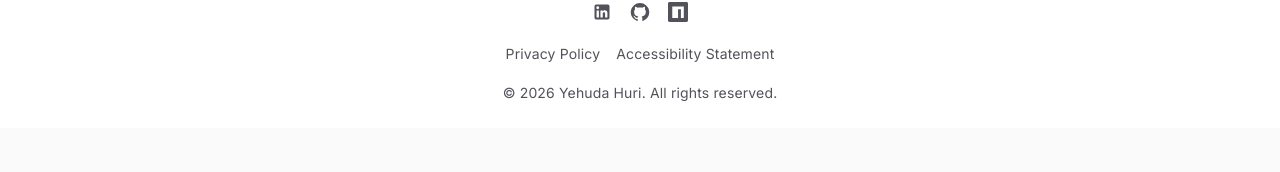
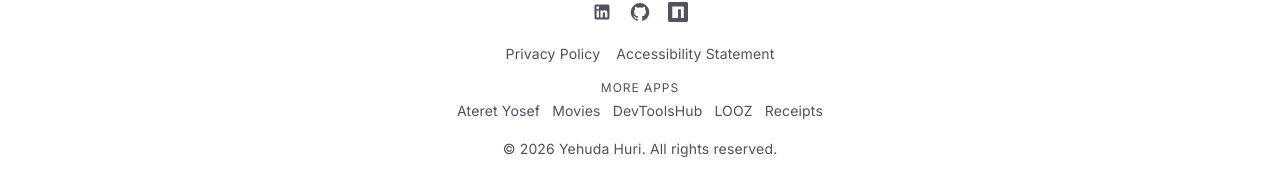
Before and after one commit to udah1/yehuda-huri-site, a React (Vite) app in the folder frontend/: page / in a window 1280 px wide. Shown: the part 2858-3030 px from the top of the page. Before the commit the page ends 2986 px from the top, so only its background shows below. Built offline with nearby package versions, Linux system fonts and the light colour scheme; no server answers.

Commit message:
gallery: fix RTL arrow direction (inline style bypasses stylis flip); footer: add 'more apps' links

```diff
--- a/frontend/src/components/layout/SiteFooter/SiteFooter.tsx
+++ b/frontend/src/components/layout/SiteFooter/SiteFooter.tsx
@@ -3,6 +3,7 @@ import { Link as RouterLink } from 'react-router-dom';
 import { useTranslation } from 'react-i18next';
 import { LAYOUT } from '../../../config/constants/layout';
 import { ROUTES } from '../../../config/routes';
+import { MORE_APPS } from '../../../config/marketing/moreApps';
 import { SocialLinks } from '../../common/SocialLinks';
 import type { SiteFooterProps } from './SiteFooter.types';
 
@@ -39,6 +40,31 @@ export const SiteFooter = ({
             {t('legal.footer.accessibility')}
           </Link>
         </Stack>
+
+        <Stack spacing={0.75} alignItems="center">
+          <Typography
+            variant="overline"
+            color="text.secondary"
+            sx={{ letterSpacing: '0.08em', lineHeight: 1 }}
+          >
+            {t('marketing.footer.moreApps')}
+          </Typography>
+          <Stack direction="row" spacing={1.5} flexWrap="wrap" justifyContent="center" useFlexGap>
+            {MORE_APPS.map((app) => (
+              <Link
+                key={app.url}
+                href={app.url}
+                target="_blank"
+                rel="noopener noreferrer"
+                variant="body2"
+                color="text.secondary"
+                underline="hover"
+              >
+                {app.name}
+              </Link>
+            ))}
+          </Stack>
+        </Stack>
         <Typography variant="body2" color="text.secondary" sx={{ userSelect: 'none', textAlign: 'center' }}>
           {t('marketing.footer.copyright', { year: currentYear })}{' '}
           <Box component="span" onClick={onDebugTap} sx={{ cursor: 'default', '&:active': { opacity: 0.5 } }}>
--- a/frontend/src/components/marketing/PortfolioImageGallery/PortfolioImageGallery.tsx
+++ b/frontend/src/components/marketing/PortfolioImageGallery/PortfolioImageGallery.tsx
@@ -240,7 +240,8 @@ export const PortfolioImageGallery = ({
               aria-label={t('marketing.portfolio.previousImage')}
               onClick={() => stepImage(-1)}
               size="small"
-              sx={{ ...arrowButtonSx, left: 8 }}
+              style={{ left: 8 }}
+              sx={arrowButtonSx}
             >
               <ChevronLeftIcon fontSize="small" />
             </IconButton>
@@ -248,7 +249,8 @@ export const PortfolioImageGallery = ({
               aria-label={t('marketing.portfolio.nextImage')}
               onClick={() => stepImage(1)}
               size="small"
-              sx={{ ...arrowButtonSx, right: 8 }}
+              style={{ right: 8 }}
+              sx={arrowButtonSx}
             >
               <ChevronRightIcon fontSize="small" />
             </IconButton>
--- a/frontend/src/config/locales/en.json
+++ b/frontend/src/config/locales/en.json
@@ -58,6 +58,7 @@
       "copyright": "© {{year}}",
       "developerName": "Yehuda Huri.",
       "allRightsReserved": "All rights reserved.",
+      "moreApps": "More apps",
       "debug": "Debug"
     },
     "a11y": {
--- a/frontend/src/config/locales/he.json
+++ b/frontend/src/config/locales/he.json
@@ -58,6 +58,7 @@
       "copyright": "© {{year}}",
       "developerName": "יהודה חורי.",
       "allRightsReserved": "כל הזכויות שמורות.",
+      "moreApps": "עוד אפליקציות",
       "debug": "דיבאג"
     },
     "a11y": {
--- /dev/null
+++ b/frontend/src/config/marketing/moreApps.ts
@@ -0,0 +1,13 @@
+/** Compact "more apps" list shown in the footer — everything Yehuda ships, portfolio or not. */
+export type MoreAppLink = {
+  name: string;
+  url: string;
+};
+
+export const MORE_APPS: readonly MoreAppLink[] = [
+  { name: 'Ateret Yosef', url: 'https://ateretyosef.org/he/' },
+  { name: 'Movies', url: 'https://movies.udah.dev' },
+  { name: 'DevToolsHub', url: 'https://toolshub.udah.dev/' },
+  { name: 'LOOZ', url: 'https://looz.udah.dev/' },
+  { name: 'Receipts', url: 'https://receipts.udah.dev' },
+];
```
